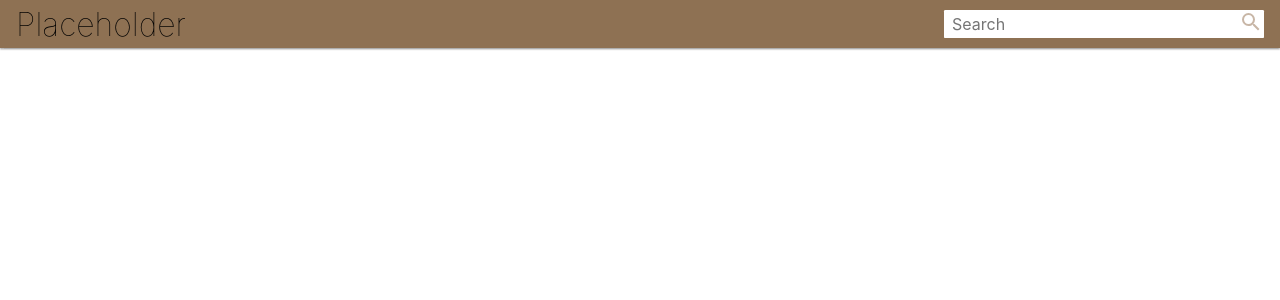
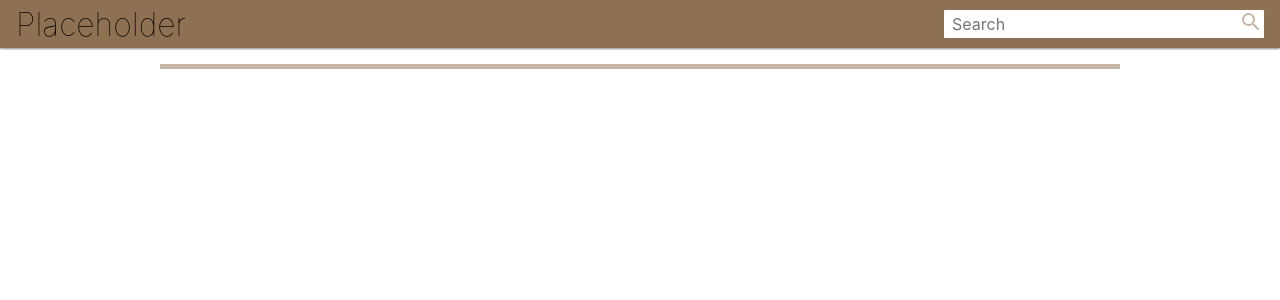
Before and after one commit to ksmith33/MyLibrary, a React (Vite) app: page /library/1 in a window 1280 px wide. Shown: the top 300 px of the page. Built offline with nearby package versions, Linux system fonts and the light colour scheme.

Commit message:
styled forms, added keys to lists, fixed cover not updating when book deleted from library

```diff
--- a/src/Routes/library/library.component.jsx
+++ b/src/Routes/library/library.component.jsx
@@ -9,16 +9,7 @@ function Library () {
 		const library = JSON.parse(localStorage.getItem(libraryId));
 		return library ?? {};
 	});
-	const { books } = library;
-
-	useEffect(() => {
-		window.addEventListener('storage', (e) => {
-			if(e.key === libraryId){
-				const newLibrary = JSON.parse(localStorage.getItem(libraryId));
-				setLibrary(newLibrary);
-			}
-		});
-	}, []);
+	const { books, name } = library;
 
 	useEffect(() => {
 			localStorage.setItem(libraryId, JSON.stringify(library));
@@ -29,11 +20,12 @@ function Library () {
 			return book != bookId;
 		});
 
-		setLibrary({...library, books: newBooks});
+		setLibrary({...library, books: newBooks, thumbnail: `https://covers.openlibrary.org/b/id/${newBooks[newBooks.length - 1]}-M.jpg`});
 	}
 //rename
 	return (
-		<main>
+		<main className="library-container">
+			<h2>{ name }</h2>
 			<BookList books={books} onClick = {removeBook}/>
 		</main>
 	)
--- a/src/Routes/library/library.styles.scss
+++ b/src/Routes/library/library.styles.scss
@@ -0,0 +1,7 @@
+.library-container{
+	h2 {
+		padding: .1em .5em;
+		width: 100%;
+		background-color: #C8B6A6;
+	}
+}
--- a/src/Routes/search/search.styles.scss
+++ b/src/Routes/search/search.styles.scss
@@ -1,5 +1,6 @@
 .search-container {
 	margin: auto;
+
 	h2 {
 		padding: .1em .5em;
 		width: 100%;
--- a/src/components/book-listing/book-listing.styles.scss
+++ b/src/components/book-listing/book-listing.styles.scss
@@ -24,6 +24,7 @@
 		color: black;
 		padding: 1px 6px;
 		flex-grow: 0;
+		border-radius: .1em;
 
 		&:hover {
 			background-color: #bfb0a1;
--- a/src/components/button/button.styles.scss
+++ b/src/components/button/button.styles.scss
@@ -2,6 +2,7 @@
 	background-color: #C8B6A6;
 	border: none;
 	margin: 0em 1em 0em 0em;
+	border-radius: .1em;
 
 	&:hover {
 		background-color: #b09e8c;
--- a/src/components/library-list-item/library-list-item.styles.scss
+++ b/src/components/library-list-item/library-list-item.styles.scss
@@ -30,4 +30,14 @@
 			cursor: pointer;
 		}
 	}
+
+	form {
+		margin-top: 1em;
+		button {
+			margin-left: .5em;
+			margin-right: 0;
+		}
+		display: flex;
+		justify-content: center;
+	}
 }
--- a/src/components/reading-goal-form/reading-goal-form.styles.scss
+++ b/src/components/reading-goal-form/reading-goal-form.styles.scss
@@ -0,0 +1,8 @@
+.reading-goal-form-container{
+	form{
+		margin-top: 1em;
+		button {
+			margin-left: .5em;
+		}
+	}
+}
```
